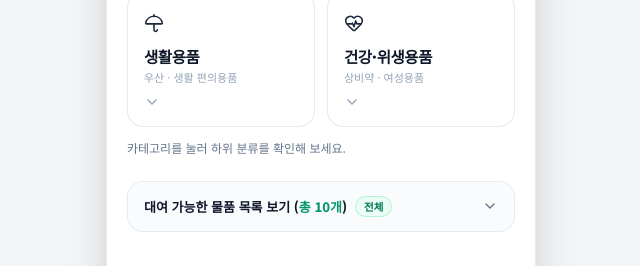
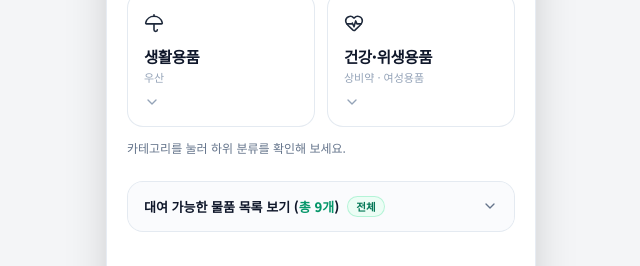
Before and after one commit to KoreaCodemonkey/itda-pknu, a plain HTML site: page index.html in a window 1280 px wide. Shown: the part 349-615 px from the top of the page, 319-959 px from the left. Drawn offline with nearby package versions, Linux system fonts and the light colour scheme.

Commit message:
Update index.html

```diff
--- a/index.html
+++ b/index.html
@@ -273,9 +273,9 @@
       {
         id: 'living',
         title: '생활용품',
-        subtitle: '우산 · 생활 편의용품',
+        subtitle: '우산',
         icon: 'umbrella',
-        subItems: ['전체', '우산', '생활 편의용품']
+        subItems: ['전체', '우산']
       },
       {
         id: 'health',
@@ -371,18 +371,6 @@
         ownerPhone: '010-0000-0000',
         icon: 'umbrella',
         desc: '갑자기 비 올 때 중앙도서관 1층 정문 앞에서 바로 빌려드립니다.'
-      },
-      {
-        id: 8,
-        name: '접이식 독서대 & 무소음 무선마우스',
-        mainCat: 'living',
-        subCat: '생활 편의용품',
-        location: '중앙도서관',
-        available: true,
-        ownerName: '오하은 (시각디자인학과)',
-        ownerPhone: '010-0000-0000',
-        icon: 'briefcase',
-        desc: '도서관이나 카페에서 과제할 때 유용한 생활 편의용품입니다.'
       },
       {
         id: 9,
```
